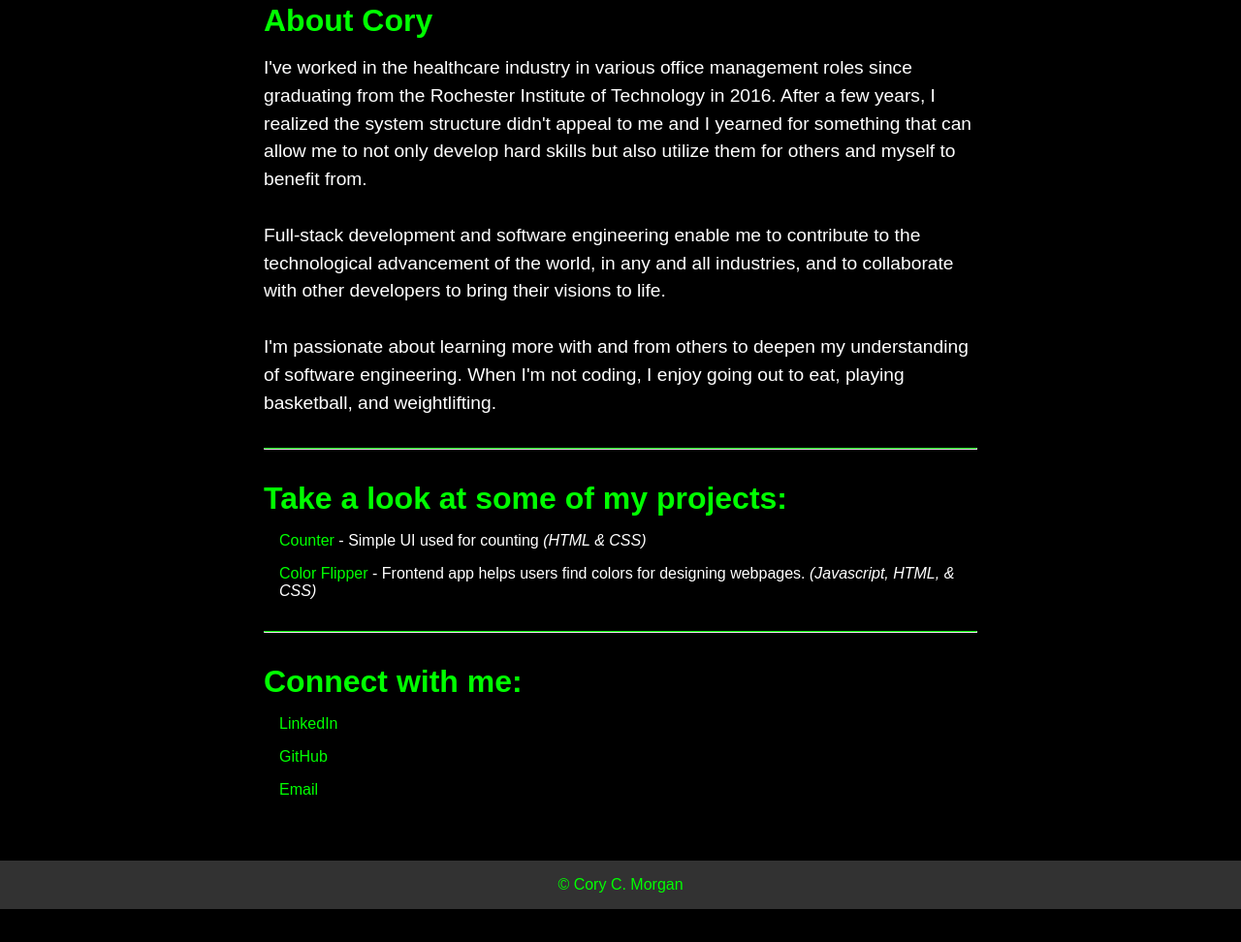
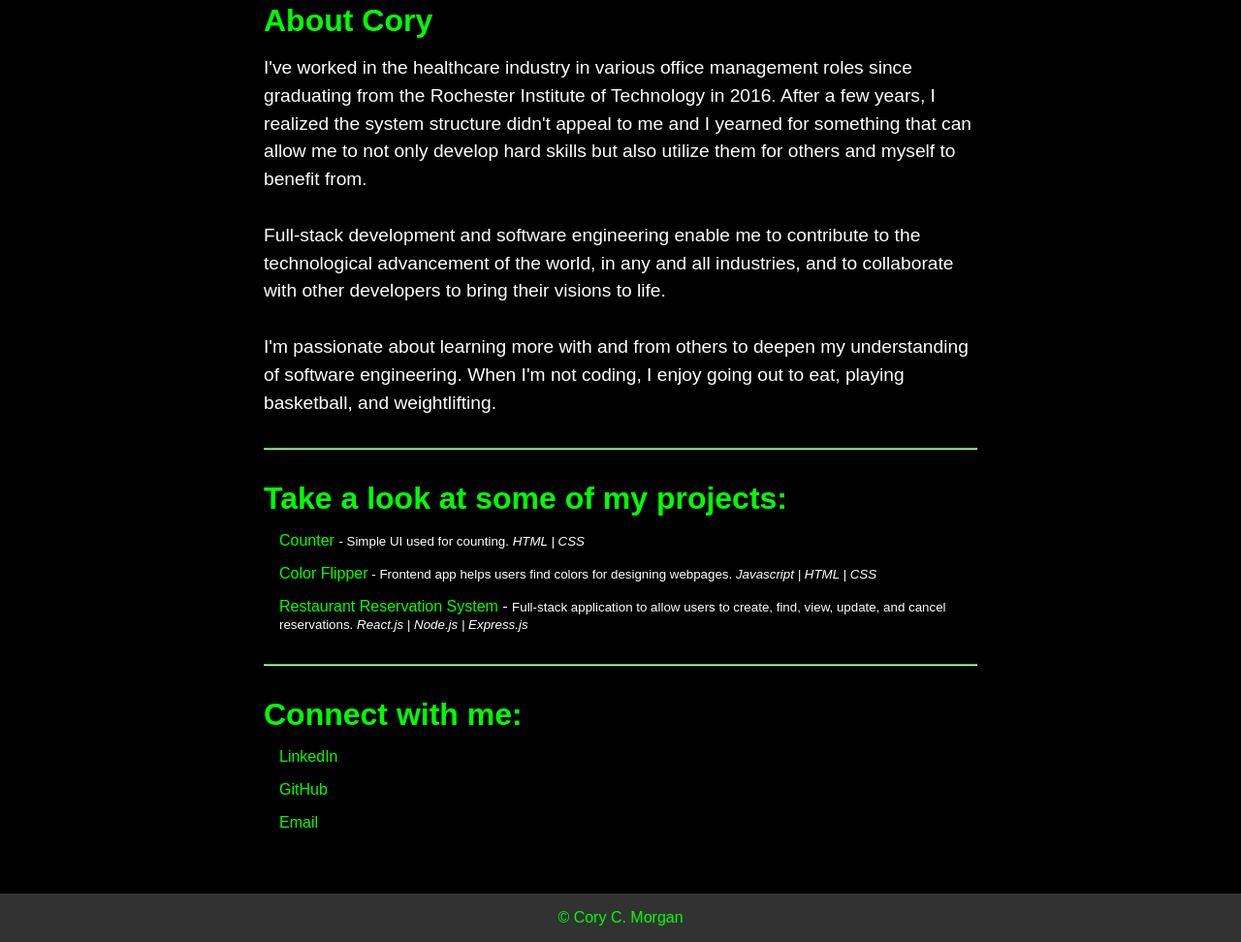
Before and after one commit to cmorgan3324/portfolio-website, a plain HTML site: page index.html in a window 1280 px wide. Shown: the part 954-1926 px from the top of the page at 97% size. Before the commit the page ends 1892 px from the top, so only its background shows below. Drawn offline with Linux system fonts and the light colour scheme; a script that the page names is missing.

Commit message:
Update index.html

```diff
--- a/index.html
+++ b/index.html
@@ -53,16 +53,19 @@
       </section>
       <hr />
       <!--Project Links-->
-      <section>
+       <section>
         <h2>Take a look at some of my projects:</h2>
         <ul>
           <li>
-            <a href="https://cmorgan3324.github.io/counter/">Counter</a> - Simple UI used for counting<em> (HTML & CSS)</em>
+            <a href="https://cmorgan3324.github.io/counter/">Counter</a> <small>- Simple UI used for counting.<em> HTML | CSS</em></small>
           </li>
           <li>
             <a href="https://cmorgan3324.github.io/color-flipper/"
-              >Color Flipper</a> - Frontend app helps users find colors for designing webpages. <em> (Javascript, HTML, & CSS)</em>
+              >Color Flipper</a><small> - Frontend app helps users find colors for designing webpages. <em> Javascript | HTML | CSS</em></small>
           </li>
+          <li>
+            <a href="https://restaurant-reservation-system-atni.onrender.com">Restaurant Reservation System</a> - <small>Full-stack application to allow users to create, find, view, update, and cancel reservations. <em>React.js | Node.js | Express.js </em></small>
+        </li>
         </ul>
       </section>
       <hr />
```
